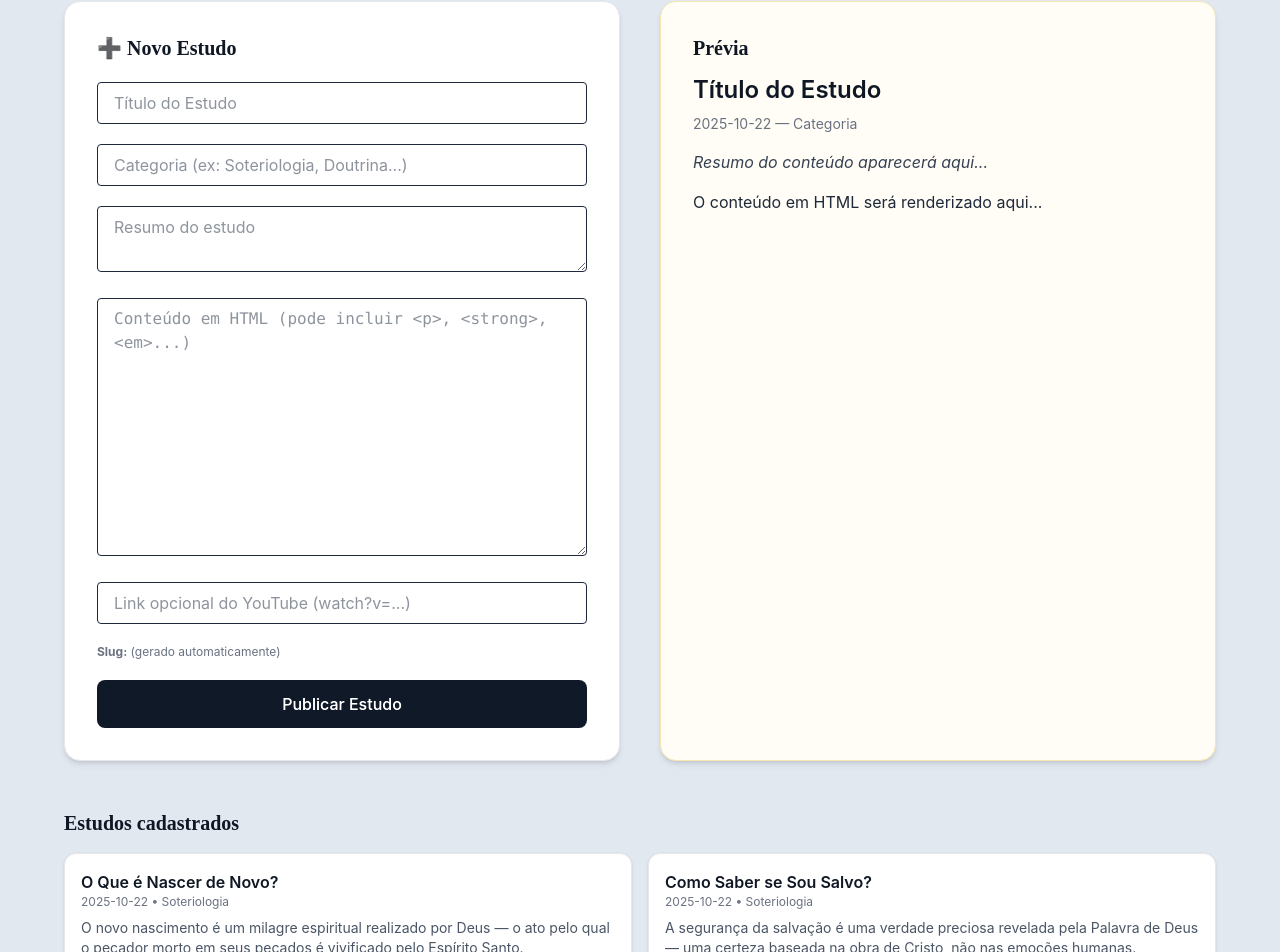
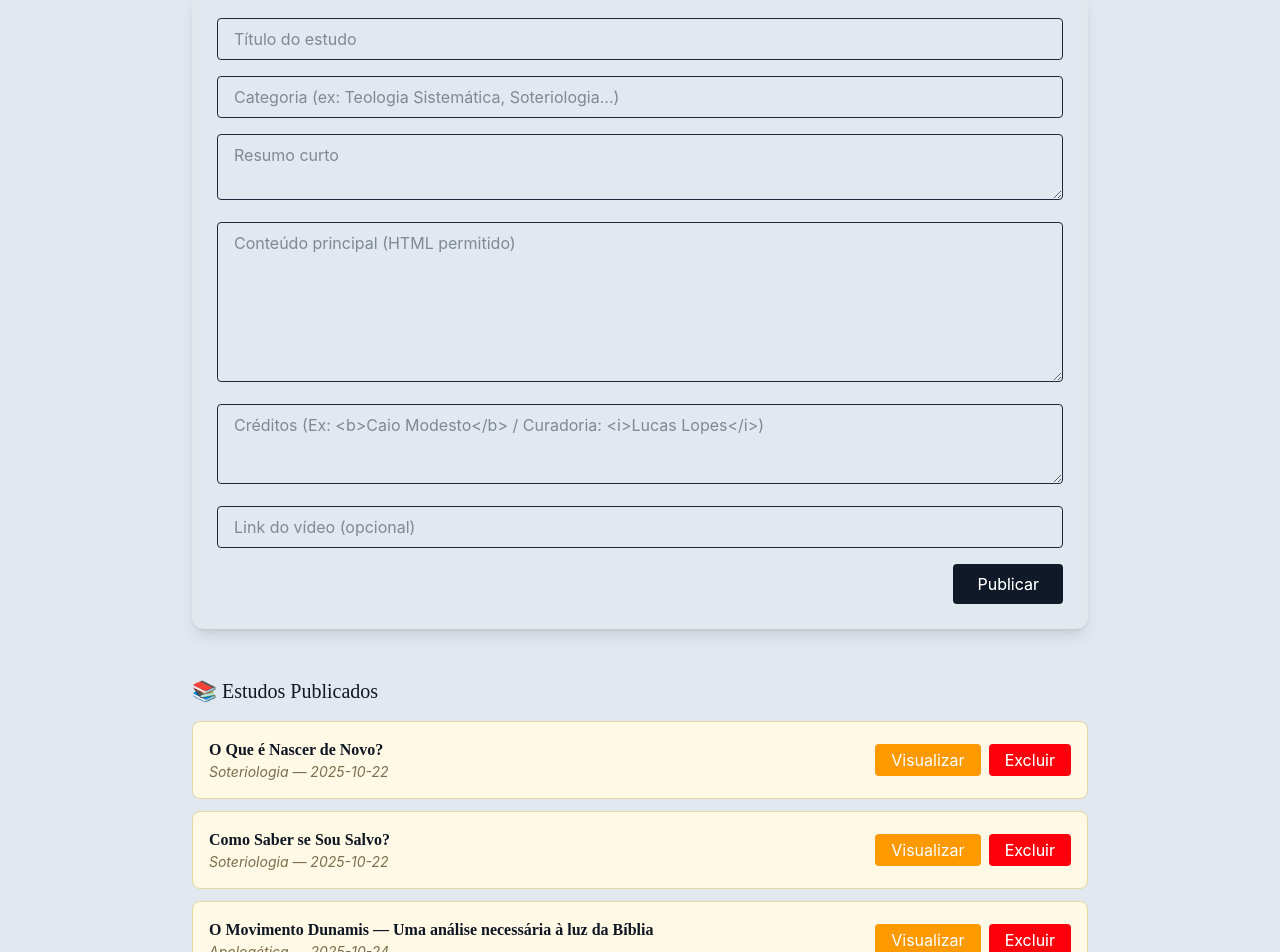
Before and after one commit to llopes0610/tudo-por-ele, a Next.js app: page /admin/estudos in a window 1280 px wide. Shown: the part 115-1067 px from the top of the page. Built offline with nearby package versions, Linux system fonts and the light colour scheme.

Commit message:
Estruturação da página de estudos para exclusão de estudos existentes

```diff
--- a/src/app/admin/estudos/page.jsx
+++ b/src/app/admin/estudos/page.jsx
@@ -1,304 +1,196 @@
 "use client";
 
-import { useEffect, useMemo, useState } from "react";
-import { motion } from "framer-motion";
-
-const toSlug = (title) =>
-  (title || "")
-    .toLowerCase()
-    .normalize("NFD").replace(/[\u0300-\u036f]/g, "")
-    .replace(/[^\w\s-]/g, "")
-    .trim()
-    .replace(/\s+/g, "-");
+import { useState, useEffect } from "react";
 
 export default function AdminEstudosPage() {
   const [estudos, setEstudos] = useState([]);
-  const [status, setStatus] = useState("");
-  const [mode, setMode] = useState("create"); // "create" | "edit"
-  const [originalSlug, setOriginalSlug] = useState(null);
-
   const [form, setForm] = useState({
     title: "",
     category: "",
-    excerpt: "",
+    resumo: "",
     content: "",
+    creditos: "",
     video: "",
   });
 
-  const preview = useMemo(() => {
-    const slug = toSlug(form.title);
-    return {
-      ...form,
-      slug,
-      date: new Date().toISOString().split("T")[0],
-    };
-  }, [form]);
-
-  // Carrega lista
-  const loadEstudos = async () => {
-    const res = await fetch("/api/estudos", { cache: "no-store" });
-    const data = await res.json();
-    setEstudos(data || []);
-  };
-
+  // 🔁 Carrega lista de estudos
   useEffect(() => {
-    loadEstudos();
+    fetch("/api/estudos")
+      .then((r) => r.json())
+      .then((data) => setEstudos(data))
+      .catch(() => setEstudos([]));
   }, []);
 
-  const resetForm = () => {
-    setForm({ title: "", category: "", excerpt: "", content: "", video: "" });
-    setMode("create");
-    setOriginalSlug(null);
-    setStatus("");
-  };
+  // 🧾 Atualiza campos
+  const handleChange = (e) =>
+    setForm({ ...form, [e.target.name]: e.target.value });
 
-  const handleChange = (e) => {
-    const { name, value } = e.target;
-    setForm((p) => ({ ...p, [name]: value }));
-  };
-
-  const handleSubmit = async (e) => {
-    e.preventDefault();
-    setStatus("⏳ Salvando...");
-
-    try {
-      const endpoint =
-        mode === "create" ? "/api/addEstudo" : "/api/updateEstudo";
-      const body =
-        mode === "create"
-          ? preview
-          : { originalSlug, ...preview }; // inclui o slug antigo para localizar
-
-      const res = await fetch(endpoint, {
-        method: mode === "create" ? "POST" : "PUT",
+  // 💾 Publica estudo
+  const handleSubmit = async () => {
+    const res = await fetch("/api/addEstudo", {
+      method: "POST",
       headers: { "Content-Type": "application/json" },
-        body: JSON.stringify(body),
+      body: JSON.stringify(form),
     });
 
-      if (!res.ok) {
-        const err = await res.json().catch(() => ({}));
-        throw new Error(err?.error || "Falha ao salvar");
-      }
-
-      await loadEstudos();
-      setStatus("✅ Estudo salvo com sucesso!");
-      resetForm();
-    } catch (err) {
-      console.error(err);
-      setStatus("❌ " + err.message);
+    if (res.ok) {
+      alert("✅ Estudo publicado com sucesso!");
+      setForm({
+        title: "",
+        category: "",
+        resumo: "",
+        content: "",
+        creditos: "",
+        video: "",
+      });
+      const updated = await fetch("/api/estudos").then((r) => r.json());
+      setEstudos(updated);
+    } else {
+      alert("❌ Erro ao publicar o estudo.");
     }
   };
 
-  const startEdit = (item) => {
-    setMode("edit");
-    setOriginalSlug(item.slug);
-    setForm({
-      title: item.title,
-      category: item.category || "",
-      excerpt: item.excerpt || "",
-      content: item.content || "",
-      video: item.video || "",
-    });
-    window.scrollTo({ top: 0, behavior: "smooth" });
-  };
+  // 🗑️ Excluir estudo
+  const handleDelete = async (slug) => {
+    if (!confirm("Deseja realmente excluir este estudo?")) return;
 
-  const deleteItem = async (slug) => {
-    if (!confirm("Tem certeza que deseja excluir este estudo?")) return;
-    setStatus("⏳ Excluindo...");
-
-    try {
     const res = await fetch("/api/deleteEstudo", {
-        method: "DELETE",
+      method: "POST",
       headers: { "Content-Type": "application/json" },
       body: JSON.stringify({ slug }),
     });
-      if (!res.ok) {
-        const err = await res.json().catch(() => ({}));
-        throw new Error(err?.error || "Falha ao excluir");
-      }
-      await loadEstudos();
-      setStatus("✅ Estudo excluído.");
-      if (mode === "edit" && originalSlug === slug) resetForm();
-    } catch (err) {
-      console.error(err);
-      setStatus("❌ " + err.message);
+
+    if (res.ok) {
+      const updated = await fetch("/api/estudos").then((r) => r.json());
+      setEstudos(updated);
+      alert("🗑️ Estudo removido!");
+    } else {
+      alert("❌ Erro ao excluir o estudo.");
     }
   };
 
   return (
-    <main className="min-h-screen bg-[#f8fafc] py-10 px-6">
-      <h1 className="text-3xl font-serif text-center mb-10 text-[#0f1724]">
-        📖 Painel Administrativo — Estudos
+    <main className="min-h-screen bg-[#e8ecf2] py-10 px-6">
+      <h1 className="text-3xl font-serif text-[#0f1724] mb-8 text-center">
+        ✍️ Painel — Novo Estudo
       </h1>
 
-      {/* FORM + PREVIEW */}
-      <div className="grid md:grid-cols-2 gap-10 max-w-6xl mx-auto">
       {/* === FORMULÁRIO === */}
-        <form
-          onSubmit={handleSubmit}
-          className="bg-white p-8 rounded-2xl shadow-md border border-gray-200 space-y-5"
-        >
-          <div className="flex items-center justify-between">
-            <h2 className="text-xl font-semibold text-[#0f1724]">
-              {mode === "create" ? "➕ Novo Estudo" : "✏️ Editar Estudo"}
-            </h2>
-            {mode === "edit" && (
-              <button
-                type="button"
-                onClick={resetForm}
-                className="text-sm text-gray-600 hover:underline"
-              >
-                cancelar edição
-              </button>
-            )}
-          </div>
-
+      <section className="max-w-4xl mx-auto bg-white/90 shadow-lg rounded-xl p-6 space-y-4 border border-gray-200">
         <input
           name="title"
           value={form.title}
           onChange={handleChange}
-            placeholder="Título do Estudo"
-            className="w-full border px-4 py-2 rounded focus:ring-2 focus:ring-amber-400"
-            required
+          placeholder="Título do estudo"
+          className="w-full border px-4 py-2 rounded"
         />
-
         <input
           name="category"
           value={form.category}
           onChange={handleChange}
-            placeholder="Categoria (ex: Soteriologia, Doutrina...)"
-            className="w-full border px-4 py-2 rounded focus:ring-2 focus:ring-amber-400"
+          placeholder="Categoria (ex: Teologia Sistemática, Soteriologia...)"
+          className="w-full border px-4 py-2 rounded"
         />
-
         <textarea
-            name="excerpt"
-            value={form.excerpt}
+          name="resumo"
+          value={form.resumo}
           onChange={handleChange}
-            placeholder="Resumo do estudo"
-            rows={2}
-            className="w-full border px-4 py-2 rounded focus:ring-2 focus:ring-amber-400"
+          placeholder="Resumo curto"
+          className="w-full border px-4 py-2 rounded"
         />
-
         <textarea
           name="content"
           value={form.content}
           onChange={handleChange}
-            placeholder="Conteúdo em HTML (pode incluir <p>, <strong>, <em>...)"
-            rows={10}
-            className="w-full border px-4 py-2 rounded focus:ring-2 focus:ring-amber-400 font-mono"
-            required
+          placeholder="Conteúdo principal (HTML permitido)"
+          className="w-full border px-4 py-2 rounded h-40"
         />
-
+        <textarea
+          name="creditos"
+          value={form.creditos}
+          onChange={handleChange}
+          placeholder="Créditos (Ex: <b>Caio Modesto</b> / Curadoria: <i>Lucas Lopes</i>)"
+          className="w-full border px-4 py-2 rounded h-20"
+        />
         <input
           name="video"
           value={form.video}
           onChange={handleChange}
-            placeholder="Link opcional do YouTube (watch?v=...)"
-            className="w-full border px-4 py-2 rounded focus:ring-2 focus:ring-amber-400"
+          placeholder="Link do vídeo (opcional)"
+          className="w-full border px-4 py-2 rounded"
         />
 
-          {/* slug calculado */}
-          <p className="text-xs text-gray-500">
-            <strong>Slug:</strong> {preview.slug || "(gerado automaticamente)"}
+        <div className="flex justify-end gap-3">
+          <button
+            onClick={handleSubmit}
+            className="bg-[#0f1724] text-white px-6 py-2 rounded hover:bg-[#1e293b] transition"
+          >
+            Publicar
+          </button>
+        </div>
+      </section>
+
+      {/* === PRÉVIA AO VIVO === */}
+      {form.title && (
+        <section className="max-w-4xl mx-auto bg-[#fffaf0] border border-[#e5d8a3] rounded-2xl mt-10 shadow-inner p-8 text-[#3e3425] font-serif leading-relaxed">
+          <h2 className="text-2xl font-bold text-[#2e2618] mb-2">
+            {form.title}
+          </h2>
+          <p className="text-sm italic text-[#8b7d4a] mb-4">
+            {form.category} — {new Date().toISOString().split("T")[0]}
           </p>
-
-          <button
-            type="submit"
-            className="w-full bg-[#0f1724] text-white font-medium px-6 py-3 rounded-lg hover:bg-[#1e293b] transition-colors duration-300"
-          >
-            {mode === "create" ? "Publicar Estudo" : "Salvar Alterações"}
-          </button>
-
-          {status && (
-            <p className="text-center mt-3 text-sm text-gray-600">{status}</p>
-          )}
-        </form>
-
-        {/* === PREVIEW === */}
-        <motion.div
-          initial={{ opacity: 0 }}
-          animate={{ opacity: 1 }}
-          className="bg-[#fffdf5] border border-[#f5e6b3] rounded-2xl p-8 shadow-md"
-        >
-          <h2 className="text-xl font-serif font-semibold text-[#0f1724] mb-3">
-            Prévia
-          </h2>
-          <p className="text-2xl font-semibold text-[#0f1724] mb-2">
-            {preview.title || "Título do Estudo"}
-          </p>
-          <p className="text-sm text-gray-500 mb-4">
-            {preview.date || "AAAA-MM-DD"} — {preview.category || "Categoria"}
-          </p>
-          <p className="text-gray-700 mb-4 italic">
-            {preview.excerpt || "Resumo do conteúdo aparecerá aqui..."}
-          </p>
+          <p className="mb-4">{form.resumo}</p>
           <div
-            className="prose prose-sm max-w-none text-gray-800"
+            className="prose max-w-none mb-4"
+            dangerouslySetInnerHTML={{ __html: form.content }}
+          />
+          {form.creditos && (
+            <div
+              className="mt-6 border-l-4 border-amber-500 bg-amber-100/70 p-3 rounded"
               dangerouslySetInnerHTML={{
-              __html:
-                preview.content ||
-                "<p>O conteúdo em HTML será renderizado aqui...</p>",
+                __html: `<strong>📜 Créditos:</strong> ${form.creditos}`,
               }}
             />
+          )}
+        </section>
+      )}
 
-          {!!preview.video && (
-            <div className="mt-4">
-              <iframe
-                width="100%"
-                height="220"
-                src={preview.video.replace("watch?v=", "embed/")}
-                title="Video preview"
-                className="rounded-lg shadow-md"
-              />
-            </div>
-          )}
-        </motion.div>
-      </div>
-
-      {/* LISTA DE ESTUDOS */}
-      <section className="max-w-6xl mx-auto mt-12">
-        <h3 className="text-xl font-semibold text-[#0f1724] mb-4">
-          Estudos cadastrados
-        </h3>
-
+      {/* === LISTA DE ESTUDOS === */}
+      <section className="max-w-4xl mx-auto mt-12">
+        <h2 className="text-xl font-serif text-[#0f1724] mb-4">
+          📚 Estudos Publicados
+        </h2>
         {estudos.length === 0 ? (
-          <p className="text-gray-500">Nenhum estudo cadastrado ainda.</p>
+          <p className="text-gray-600 italic">
+            Nenhum estudo publicado ainda.
+          </p>
         ) : (
-          <div className="grid md:grid-cols-2 gap-4">
-            {estudos.map((item) => (
+          <div className="space-y-3">
+            {estudos.map((e) => (
               <div
-                key={item.slug}
-                className="bg-white border border-gray-200 rounded-xl p-4 shadow-sm flex flex-col"
+                key={e.slug}
+                className="bg-[#fff9e6] border border-[#e5d8a3] p-4 rounded-lg flex justify-between items-center"
               >
-                <div className="flex-1">
-                  <p className="font-semibold text-[#0f1724]">{item.title}</p>
-                  <p className="text-xs text-gray-500">
-                    {item.date} • {item.category || "Sem categoria"}
-                  </p>
-                  <p className="text-sm text-gray-600 line-clamp-2 mt-2">
-                    {item.excerpt}
+                <div>
+                  <h3 className="font-bold text-[#2e2618]">{e.title}</h3>
+                  <p className="text-sm italic text-[#7b6d4d]">
+                    {e.category} — {e.date}
                   </p>
                 </div>
-                <div className="mt-3 flex gap-2">
+                <div className="flex gap-2">
+                  <a
+                    href={`/estudos/${e.slug}`}
+                    target="_blank"
+                    className="bg-amber-500 text-white px-4 py-1 rounded hover:bg-amber-600 transition"
+                  >
+                    Visualizar
+                  </a>
                   <button
-                    onClick={() => startEdit(item)}
-                    className="px-3 py-2 text-sm rounded bg-amber-500 text-white hover:bg-amber-600"
-                  >
-                    Editar
-                  </button>
-                  <button
-                    onClick={() => deleteItem(item.slug)}
-                    className="px-3 py-2 text-sm rounded bg-red-600 text-white hover:bg-red-700"
+                    onClick={() => handleDelete(e.slug)}
+                    className="bg-red-600 text-white px-4 py-1 rounded hover:bg-red-700 transition"
                   >
                     Excluir
                   </button>
-                  <a
-                    href={`/estudos/${item.slug}`}
-                    target="_blank"
-                    className="ml-auto px-3 py-2 text-sm rounded bg-gray-200 hover:bg-gray-300"
-                  >
-                    Ver no site ↗
-                  </a>
                 </div>
               </div>
             ))}
--- a/src/app/api/addEstudo/route.js
+++ b/src/app/api/addEstudo/route.js
@@ -3,42 +3,50 @@ import path from "path";
 
 export async function POST(req) {
   try {
+    const filePath = path.join(process.cwd(), "src/data/estudos.json");
     const body = await req.json();
 
-    const filePath = path.join(process.cwd(), "src", "data", "estudos.json");
-    let arr = [];
+    // Lê o conteúdo atual do arquivo de estudos
+    let estudos = [];
     try {
-      const raw = await fs.readFile(filePath, "utf8");
-      arr = raw ? JSON.parse(raw) : [];
+      const data = await fs.readFile(filePath, "utf8");
+      estudos = JSON.parse(data || "[]");
     } catch {
-      arr = [];
+      estudos = [];
     }
 
-    // não duplicar slug
-    if (arr.some((e) => e.slug === body.slug)) {
-      return new Response(JSON.stringify({ error: "Slug já existente." }), {
-        status: 400,
-      });
-    }
+    // Cria slug automático
+    const slug = body.title
+      .toLowerCase()
+      .normalize("NFD")
+      .replace(/[\u0300-\u036f]/g, "")
+      .replace(/\s+/g, "-")
+      .replace(/[^\w-]+/g, "");
 
-    const novo = {
-      slug: body.slug,
-      title: body.title,
-      date: body.date ?? new Date().toISOString().split("T")[0],
+    const novoEstudo = {
+      slug,
+      title: body.title || "Sem título",
+      category: body.category || "Sem categoria",
       excerpt: body.excerpt || "",
-      category: body.category || "",
       content: body.content || "",
-      video: body.video || null,
+      creditos: body.creditos || "",
+      video: body.video || "",
+      date: new Date().toISOString().split("T")[0],
     };
 
-    arr.unshift(novo);
-    await fs.writeFile(filePath, JSON.stringify(arr, null, 2), "utf8");
+    // Adiciona e salva
+    estudos.push(novoEstudo);
+    await fs.writeFile(filePath, JSON.stringify(estudos, null, 2), "utf8");
 
-    return new Response(JSON.stringify({ success: true }), { status: 200 });
-  } catch (e) {
-    console.error("addEstudo error:", e);
-    return new Response(JSON.stringify({ error: "Erro ao salvar o estudo." }), {
-      status: 500,
-    });
+    return new Response(
+      JSON.stringify({ success: true, message: "Estudo salvo com sucesso!" }),
+      { status: 200 }
+    );
+  } catch (error) {
+    console.error("Erro ao salvar estudo:", error);
+    return new Response(
+      JSON.stringify({ success: false, error: error.message }),
+      { status: 500 }
+    );
   }
 }
--- a/src/app/api/deleteEstudo/route.js
+++ b/src/app/api/deleteEstudo/route.js
@@ -1,27 +1,36 @@
 import { promises as fs } from "fs";
 import path from "path";
 
-export async function DELETE(req) {
+export async function POST(req) {
   try {
     const { slug } = await req.json();
     if (!slug) {
-      return new Response(JSON.stringify({ error: "Slug obrigatório." }), {
-        status: 400,
-      });
+      return new Response(
+        JSON.stringify({ error: "Slug não informado." }),
+        { status: 400 }
+      );
     }
 
+    // Caminho do arquivo JSON
     const filePath = path.join(process.cwd(), "src", "data", "estudos.json");
-    const raw = await fs.readFile(filePath, "utf8").catch(() => "[]");
-    const arr = raw ? JSON.parse(raw) : [];
+    const data = await fs.readFile(filePath, "utf8");
+    const estudos = JSON.parse(data || "[]");
 
-    const next = arr.filter((e) => e.slug !== slug);
-    await fs.writeFile(filePath, JSON.stringify(next, null, 2), "utf8");
+    // Remove o estudo correspondente ao slug
+    const atualizados = estudos.filter((e) => e.slug !== slug);
 
-    return new Response(JSON.stringify({ success: true }), { status: 200 });
-  } catch (e) {
-    console.error("deleteEstudo error:", e);
-    return new Response(JSON.stringify({ error: "Erro ao excluir o estudo." }), {
-      status: 500,
-    });
+    // Salva o novo conteúdo
+    await fs.writeFile(filePath, JSON.stringify(atualizados, null, 2), "utf8");
+
+    return new Response(
+      JSON.stringify({ success: true, message: "Estudo removido com sucesso!" }),
+      { status: 200 }
+    );
+  } catch (error) {
+    console.error("Erro ao remover estudo:", error);
+    return new Response(
+      JSON.stringify({ error: "Erro interno ao remover estudo." }),
+      { status: 500 }
+    );
   }
 }
--- a/src/data/estudos.json
+++ b/src/data/estudos.json
@@ -16,11 +16,13 @@
     "content": "<p>Uma das perguntas mais profundas e necessárias da vida cristã é: 'Como posso saber se sou realmente salvo?'. As Escrituras nos ensinam que a salvação é um ato completo de Deus, assegurado pela obra de Cristo e confirmado pelo testemunho do Espírito Santo (Romanos 8:16).</p><p>Jesus declarou: 'Pelos seus frutos os conhecereis' (Mateus 7:16). O verdadeiro salvo demonstra uma vida transformada. Como dizia Paul Washer: 'A evidência da salvação não está em uma oração feita, mas em uma vida mudada.'</p><p>O cristão salvo confia na suficiência de Cristo, não em sua própria justiça. John Owen afirmava: 'A fé que salva é aquela que olha para Cristo, e não para si mesma.' A certeza vem do fato de que Deus não pode falhar em completar a obra que começou (Filipenses 1:6).</p><div class=\"my-8 aspect-video\"><iframe width=\"100%\" height=\"100%\" src=\"https://www.youtube.com/embed/dBcwPKkJdOA?start=2\" title=\"Como Saber se Sou Salvo?\" frameborder=\"0\" allow=\"accelerometer; autoplay; clipboard-write; encrypted-media; gyroscope; picture-in-picture\" allowfullscreen></iframe></div><p>Portanto, a segurança da salvação não repousa em nossas obras ou emoções, mas na promessa infalível do Deus soberano.</p>"
   },
   {
-    "slug": "como-saber-se-minha-igreja-e-biblica",
-    "title": "Como Saber se Minha Igreja é Bíblica?",
-    "date": "2025-10-22",
-    "excerpt": "A marca de uma igreja verdadeira é a fidelidade à Palavra de Deus, e não o tamanho, a emoção ou o número de seguidores.",
-    "category": "Eclesiologia",
-    "content": "<p>Em uma era de relativismo e pragmatismo religioso, discernir se uma igreja é verdadeiramente bíblica tornou-se essencial. A igreja fiel é aquela que se submete à autoridade das Escrituras e exalta a Cristo acima de tudo.</p><p>John MacArthur afirma: 'Uma igreja que não prega a Palavra não é uma igreja, é um clube religioso.' A pregação expositiva das Escrituras é o coração de uma igreja saudável (2 Timóteo 4:2).</p><p>Além disso, uma igreja bíblica pratica corretamente os sacramentos, exerce a disciplina e promove a santidade do corpo de Cristo. Como ensina A.W. Tozer: 'O cristianismo moderno aceitou a religião sem arrependimento e o perdão sem regeneração.'</p><p>Portanto, a fidelidade doutrinária e a centralidade de Cristo são as marcas visíveis de uma igreja verdadeiramente bíblica.</p>"
+    "slug": "o-movimento-dunamis--uma-analise-necessaria-a-luz-da-biblia",
+    "title": "O Movimento Dunamis — Uma análise necessária à luz da Bíblia",
+    "category": "Apologética",
+    "excerpt": "",
+    "content": "<p>\nO movimento Dunamis tem ganhado destaque entre os jovens cristãos por seu estilo de culto moderno, emocional e performático. Entretanto, o teólogo <strong>Caio Modesto</strong> faz uma análise bíblica séria, lembrando que <em>toda experiência espiritual deve estar submissa à autoridade das Escrituras</em>.\n</p>\n\n<p>\nA fé reformada ensina que o Espírito Santo nunca contradiz a própria Palavra que inspirou. Por isso, manifestações espirituais que não encontram base na Bíblia precisam ser examinadas com discernimento.\n</p>\n\n<p>\nEste estudo busca ressaltar que a verdadeira espiritualidade está enraizada na verdade revelada por Deus, não em emoções passageiras. O cristão maduro é aquele que avalia tudo à luz da Escritura, mantendo Cristo como centro e fundamento da fé.\n</p>\n\n<p style=\"margin-top:1rem; font-style:italic;\">\n📖 “Examinai tudo. Retende o bem.” — <strong>1 Tessalonicenses 5:21</strong>\n</p>\n",
+    "creditos": "<p>\n🎓 <strong>Conteúdo original:</strong> Caio Modesto — <a href=\"https://www.youtube.com/@caiomodesto\" target=\"_blank\">Canal Oficial no YouTube</a><br>\n🖋️ <strong>Curadoria e publicação:</strong> <a href=\"https://lucaslopes.tech\" target=\"_blank\">Lucas Silva Lopes</a>, estudante de Bacharelado em Estudos Bíblicos pela <em>FitRef</em>.<br>\n📚 <em>Postagem com fins educativos e teológicos.</em><br>\n🔗 Todos os direitos do vídeo pertencem ao autor original.\n</p>",
+    "video": "https://www.youtube.com/watch?v=v1FYE7i0hOQ&t=417s",
+    "date": "2025-10-24"
   }
 ]
```
Also changed, not shown: src/app/estudos/[slug]/page.jsx (+62 -50 lines). Lines whose indentation alone changed are shown as unchanged.
